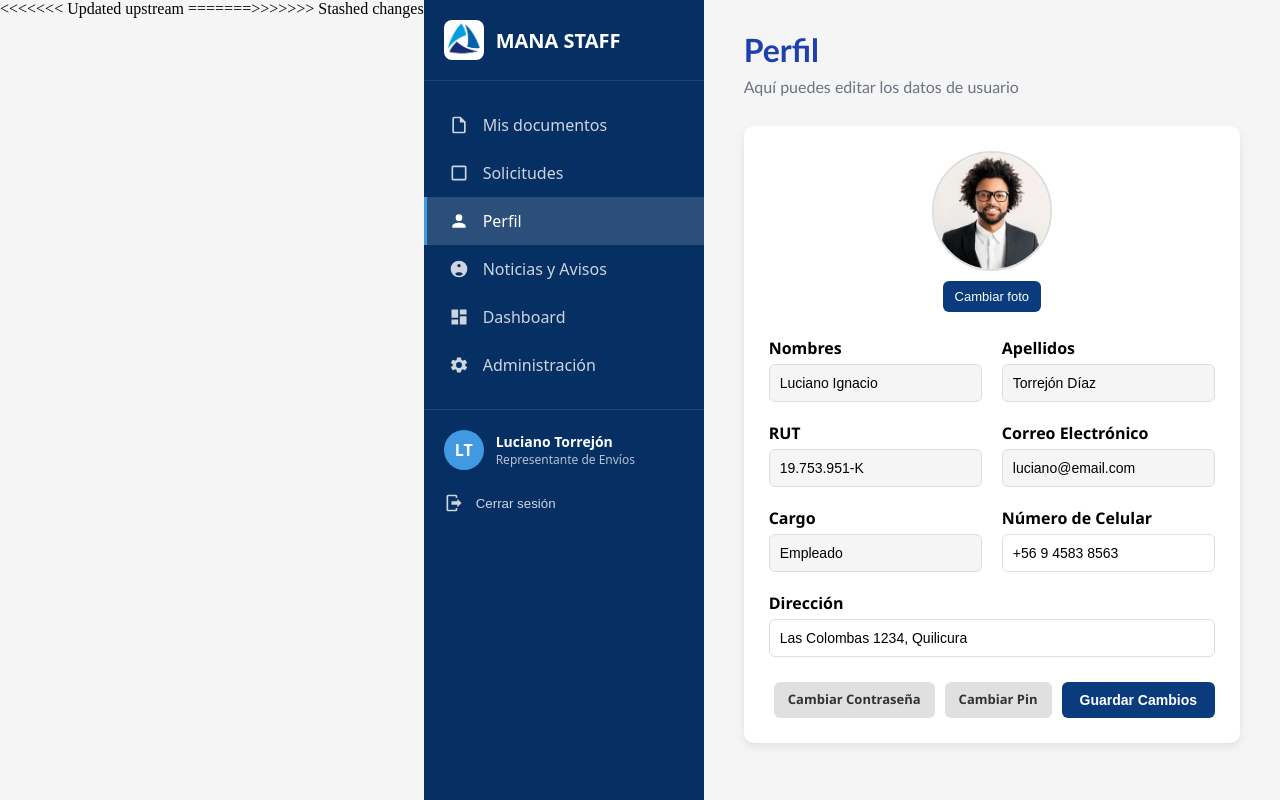
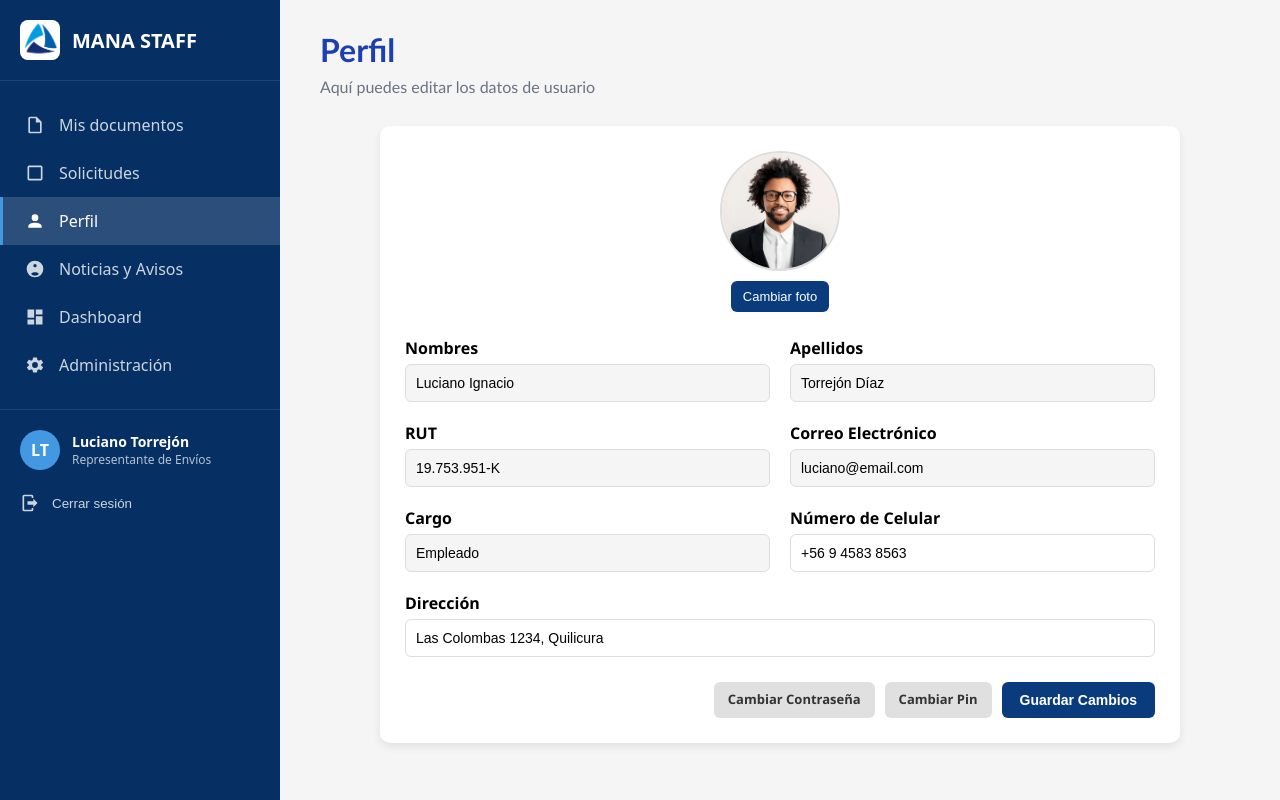
Before and after one commit to Bastianitox/ManaStaff, a Django app: page /inicio_perfil in a window 1280 px wide. Run offline with Django 5.2, Linux system fonts and the light colour scheme.

Commit message:
arreglos ?)

```diff
--- a/Web/ManaStaff_Web/staffweb/templates/staffweb/inicio_perfil.html
+++ b/Web/ManaStaff_Web/staffweb/templates/staffweb/inicio_perfil.html
@@ -4,12 +4,6 @@
 {% block title %}Perfil{% endblock %}
 
 {% block head %}
-<<<<<<< Updated upstream
-<!-- STATIC CSS -->
-<link rel="stylesheet" href="{% static 'staffweb/css/perfil.css' %}">
-<script src="{% static 'staffweb/js/inicio_perfil.js' %}"></script>
-<title>Perfil</title>
-=======
 <div class="contenido">
 
   <!-- STATIC CSS -->
@@ -17,7 +11,6 @@
   <script src="{% static 'staffweb/js/inicio_perfil.js' %}"></script>
 
 </div>
->>>>>>> Stashed changes
 {% endblock head%}
 
 {% block principal %}
```
